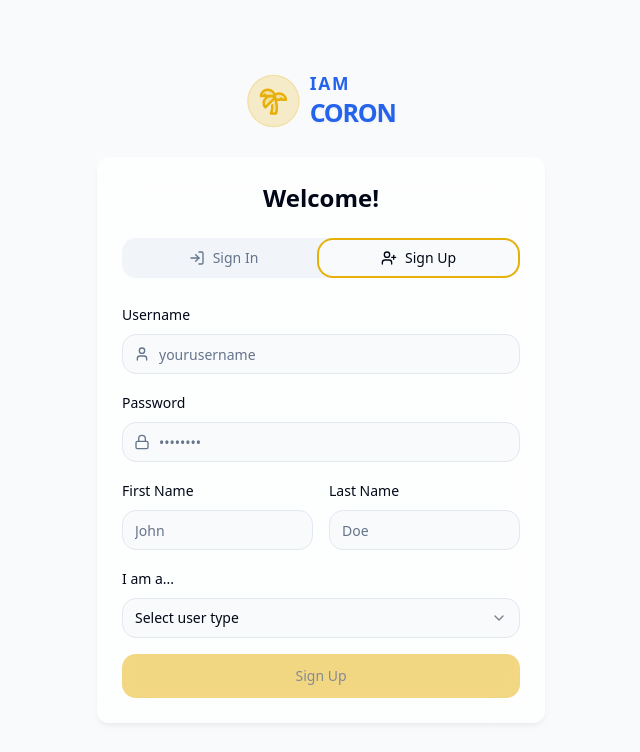
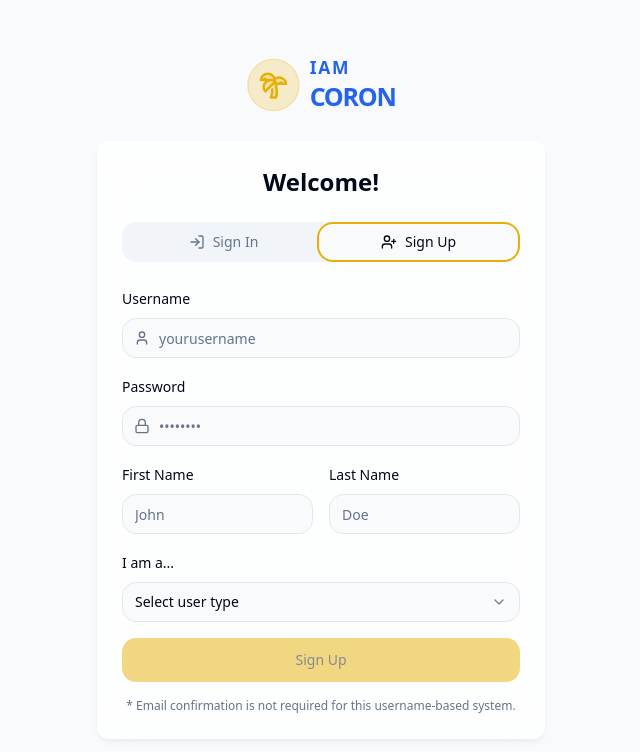
Before and after one commit to LachlanGitz/iamCORON-App, a React (Vite) app: page /login in a window 1280 px wide. Both pictures are taken after a click on the tab "Sign Up". Shown: the top 752 px of the page, without its empty margins (319-959 px from the left). Built offline with nearby package versions, Linux system fonts and the light colour scheme.

Commit message:
[dyad] wrote 1 file(s)

```diff
--- a/src/components/auth/SignUpForm.tsx
+++ b/src/components/auth/SignUpForm.tsx
@@ -250,6 +250,9 @@ const SignUpForm = () => {
           "Sign Up"
         )}
       </Button>
+      <p className="text-xs text-muted-foreground text-center mt-4">
+        * Email confirmation is not required for this username-based system.
+      </p>
     </form>
   );
 };
```
